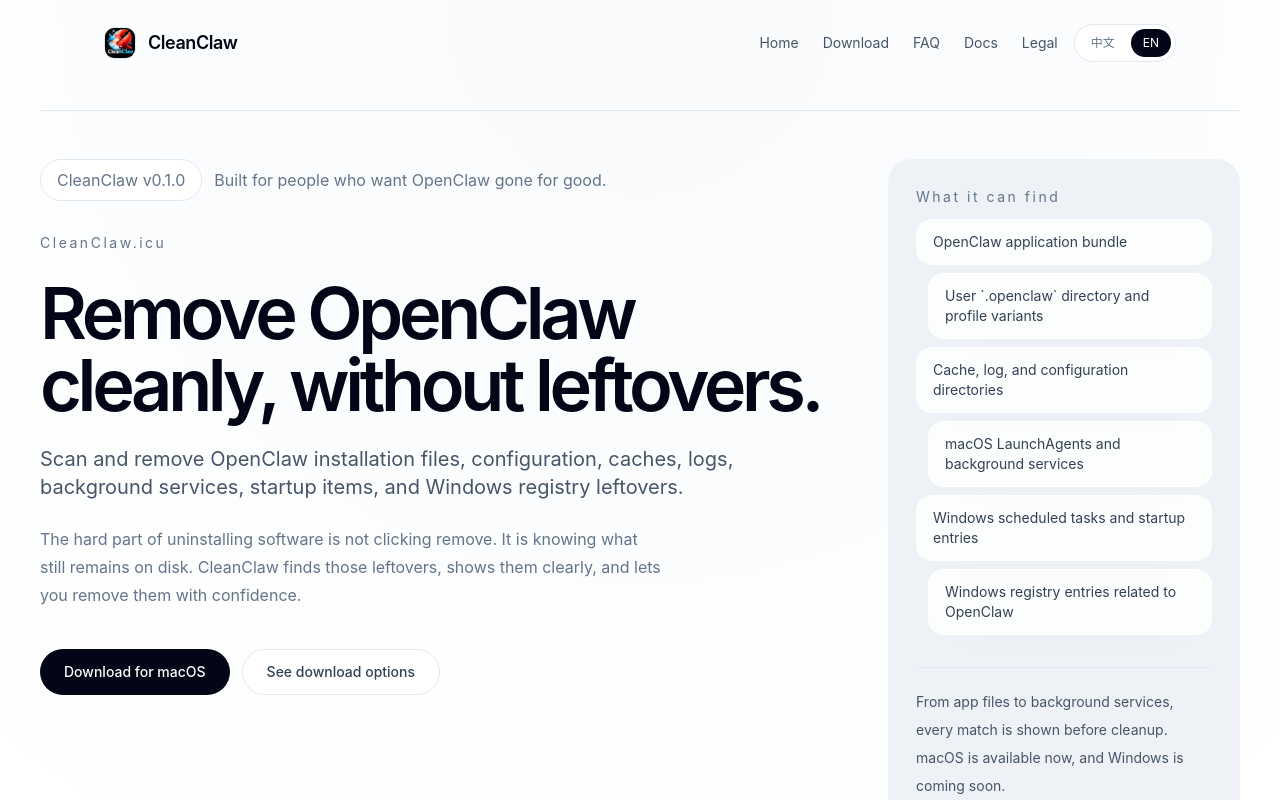
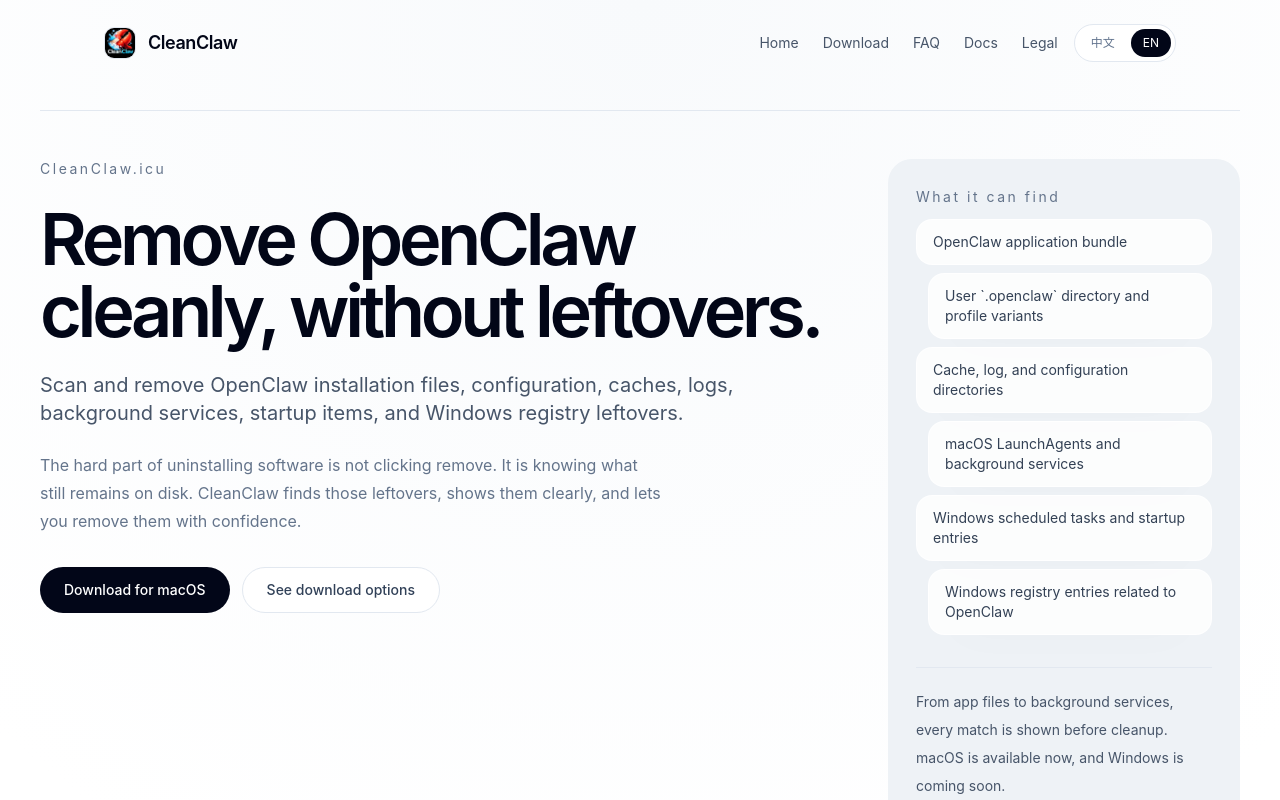
Before and after one commit to KathenZK/CleanClaw, a Next.js app in the folder apps/web/: page /en in a window 1280 px wide. Shown: the top 800 px of the page. Built offline with nearby package versions, Linux system fonts and the light colour scheme; no server answers.

Commit message:
refactor: simplify home page layout by removing version display
- Removed the current version display from the home page for a cleaner presentation.
- Adjusted spacing in the layout to enhance visual hierarchy and user experience.

```diff
--- a/apps/web/src/app/[lang]/page.tsx
+++ b/apps/web/src/app/[lang]/page.tsx
@@ -1,7 +1,7 @@
 import Link from "next/link";
 import type { Metadata } from "next";
 import { notFound } from "next/navigation";
-import { currentVersion, macDownloadUrl } from "@/lib/site";
+import { macDownloadUrl } from "@/lib/site";
 import { getLocalizedMetadata } from "@/lib/seo";
 import { isLang, type Lang } from "@/lib/i18n";
 import { getMessages } from "@/lib/messages";
@@ -39,14 +39,7 @@
   return (
     <main className="mx-auto flex w-full max-w-7xl flex-col gap-16 px-6 pb-28 pt-6 lg:px-10">
       <section className="grid gap-10 border-t border-slate-200 pt-8 lg:grid-cols-[minmax(0,1.25fr)_22rem] lg:gap-16 lg:pt-12">
-        <div className="space-y-8">
-          <div className="flex flex-wrap items-center gap-3 text-base text-slate-500">
-            <span className="rounded-full border border-slate-200 bg-white px-4 py-2">
-              {messages.site.brand} {currentVersion}
-            </span>
-            <span>{home.versionBadgeSuffix}</span>
-          </div>
-
+        <div className="space-y-6">
           <div className="space-y-6">
             <p className="text-sm tracking-[0.18em] text-slate-500">{home.eyebrow}</p>
             <h1 className="max-w-4xl text-5xl font-semibold tracking-[-0.06em] text-slate-950 md:text-7xl">
```
